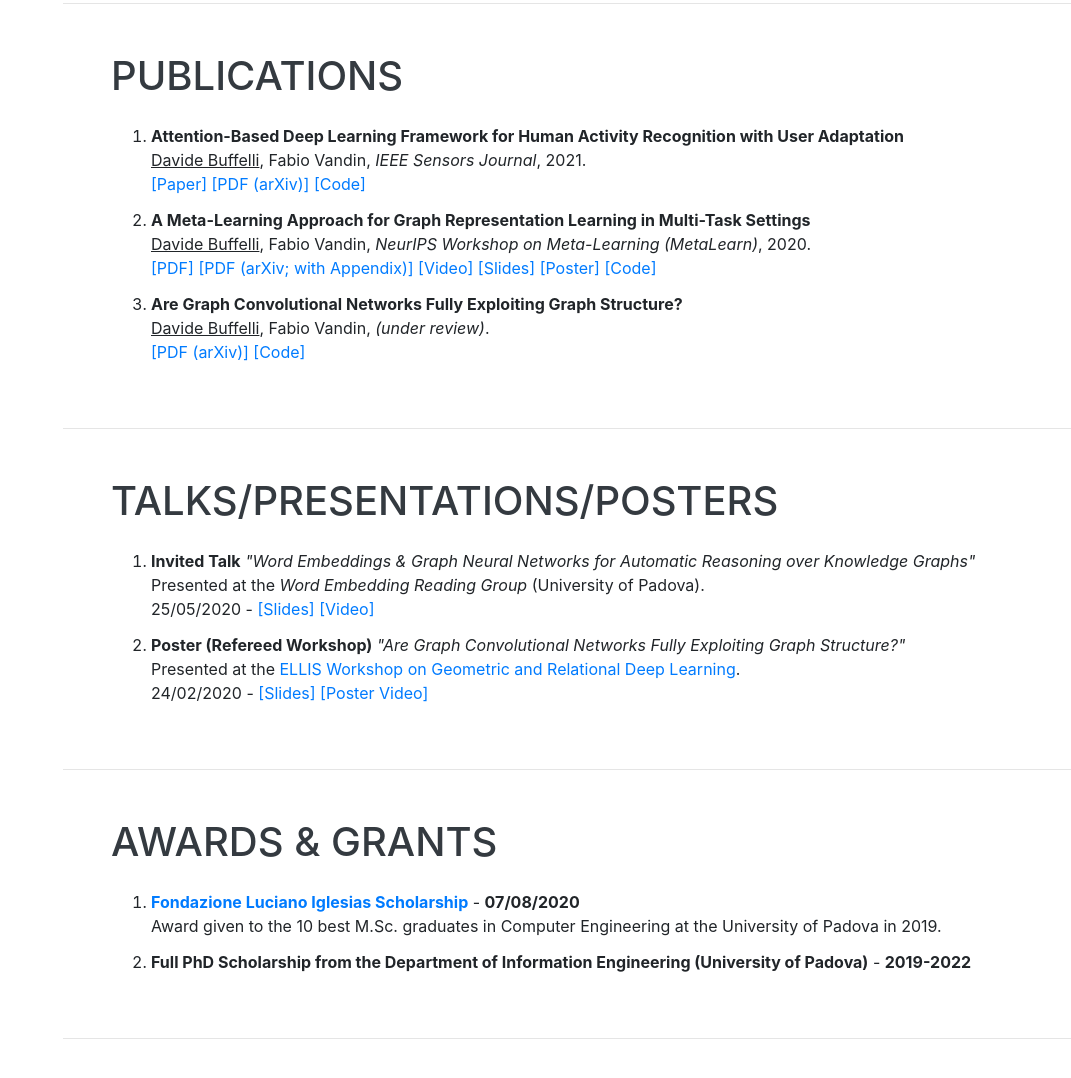
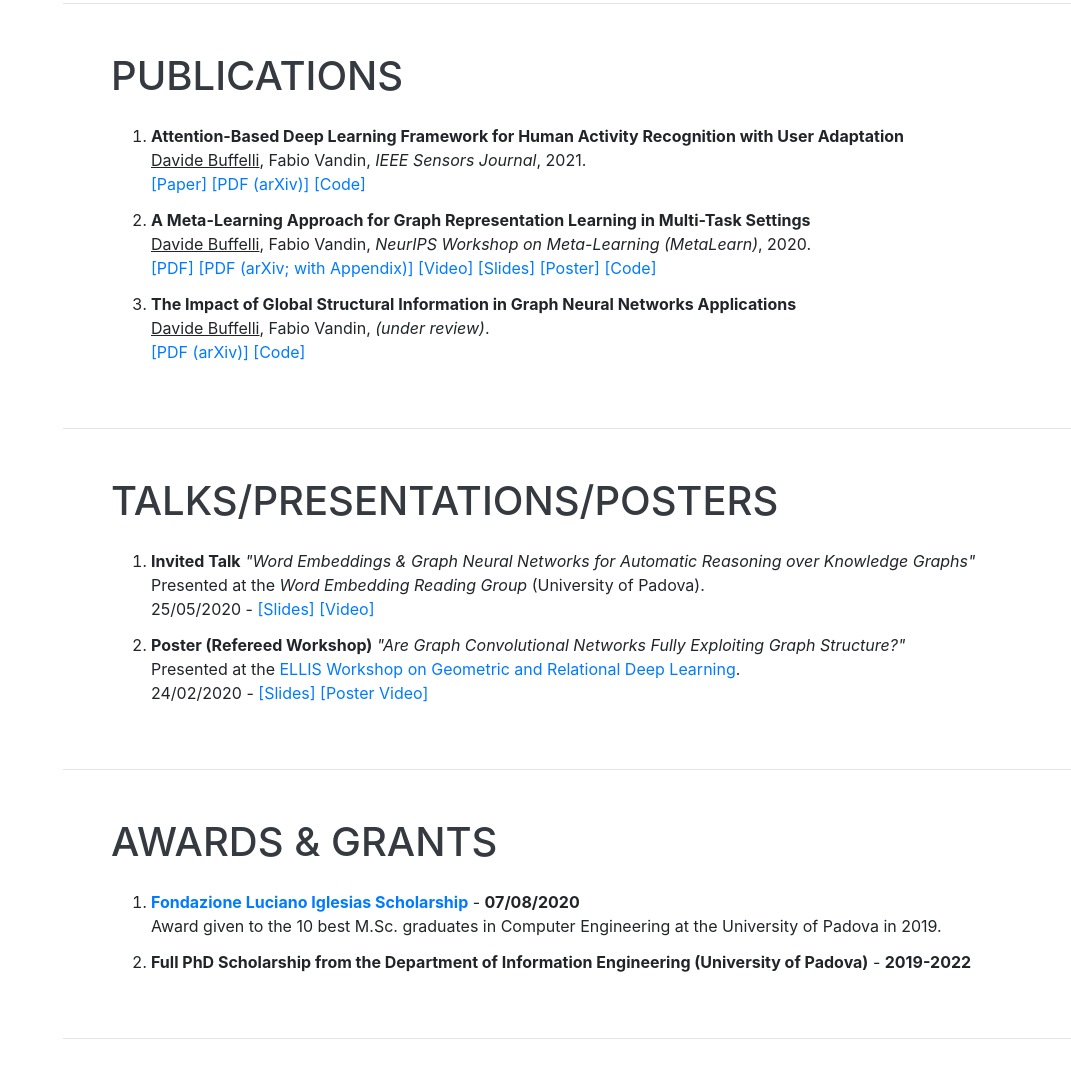
Before and after one commit to DavideBuffelli/davidebuffelli.github.io, a website with bundled scripts: page index.html in a window 1280 px wide. Shown: the part 1041-2119 px from the top of the page, without its empty margins (209-1280 px from the left). Built offline with nearby package versions, Linux system fonts and the light colour scheme; a web font is replaced by a local one.

Commit message:
updatedrwrreg paper

```diff
--- a/index.html
+++ b/index.html
@@ -150,7 +150,7 @@
               <a href="https://github.com/DavideBuffelli/SAME", target="_blank">[Code]</a>
             </li>
             <li style="margin-bottom: 12px;">
-              <strong>Are Graph Convolutional Networks Fully Exploiting Graph Structure? </strong><br>
+              <strong>The Impact of Global Structural Information in Graph Neural Networks Applications </strong><br>
               <span style="text-decoration: underline;">Davide Buffelli</span>, Fabio Vandin, <em>(under review)</em>.<br>
               <a href="https://arxiv.org/abs/2006.03814" target="_blank">[PDF (arXiv)]</a> <!-- ><a href="https://github.com/DavideBuffelli/TrASenD">[Code]</a> -->
               <a href="https://github.com/DavideBuffelli/RWRReg", target="_blank">[Code]</a>
```
Also changed, not shown: cv.html (+1 -1 lines), 1 other file.
